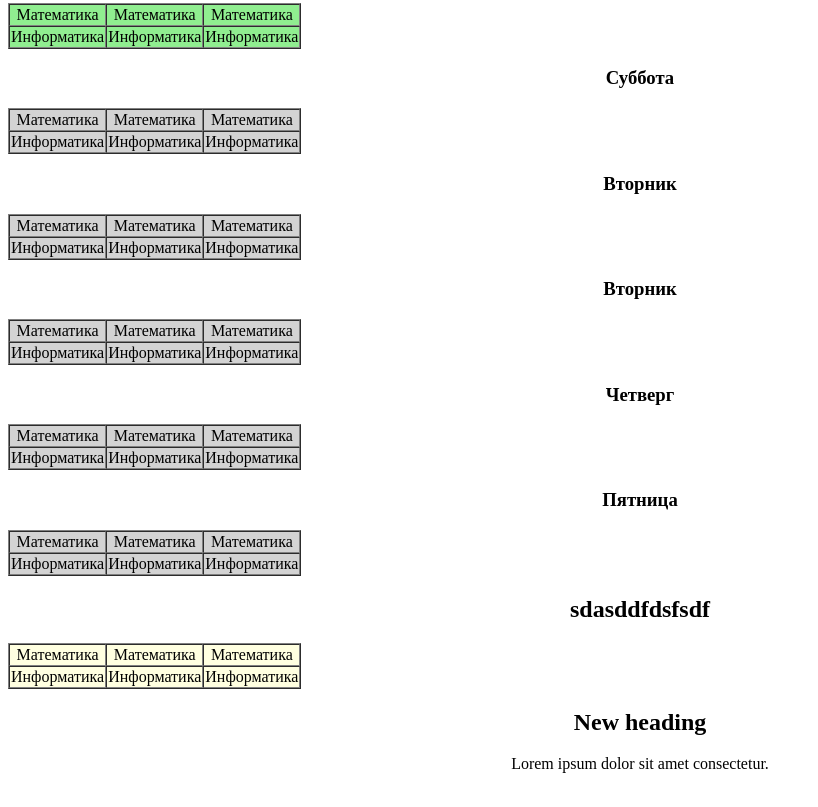
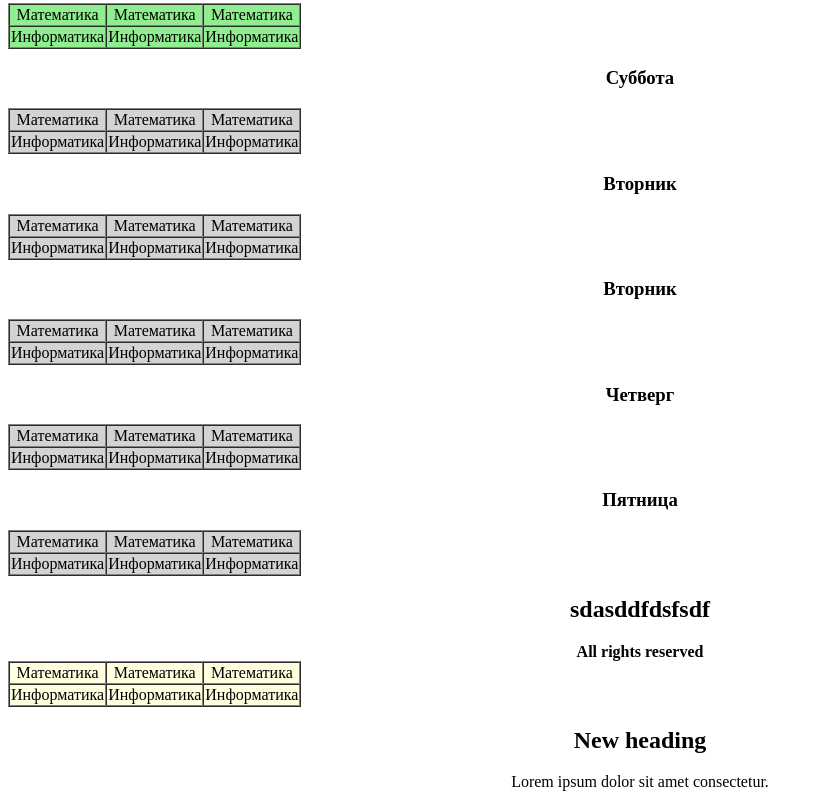
Before and after one commit to Denisiel/Test, a plain HTML site: page index.html in a window 1280 px wide. Shown: the part 443-1250 px from the top of the page, without its empty margins (0-818 px from the left). Drawn offline with Linux system fonts and the light colour scheme.

Commit message:
main page

```diff
--- a/index.html
+++ b/index.html
@@ -121,6 +121,9 @@
                             <td>Информатика</td>
                         </tr>
                         <h2>sdasddfdsfsdf</h2>
+                        <footer>
+                            <b>All rights reserved</b>
+                        </footer>
         </table>
         <section>
             <h2>New heading</h2>
```
